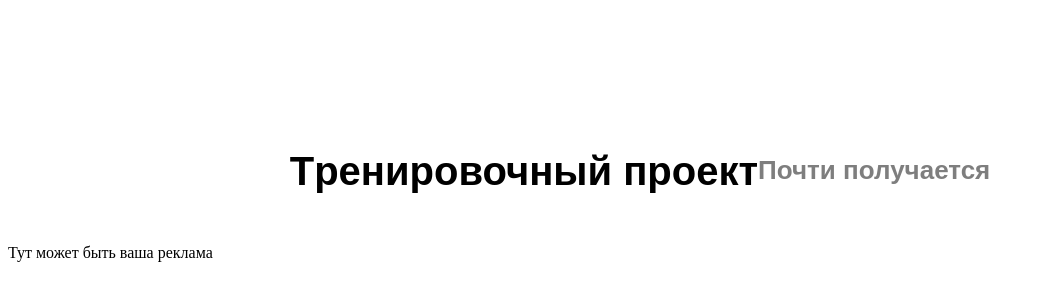
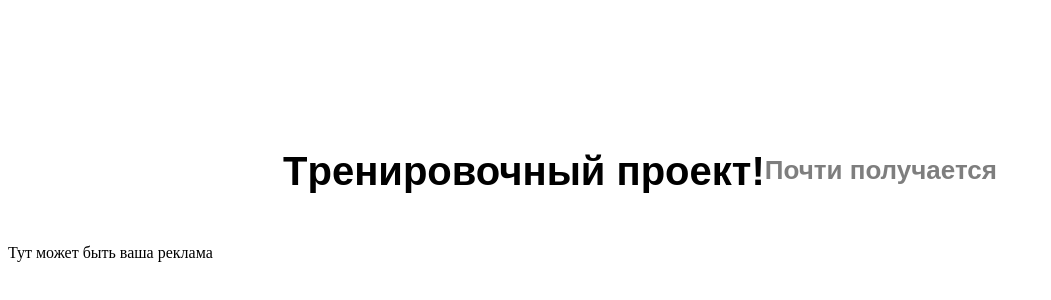
Before and after one commit to DenisNeddy/create-git-bash-on-VSCode, a plain HTML site: page index.html in a window 1280 px wide. Shown: the part 86-386 px from the top of the page, without its empty margins (0-1051 px from the left). Drawn offline with Linux system fonts and the light colour scheme.

Commit message:
Добавил восклицательный знак в хедере

```diff
--- a/index.html
+++ b/index.html
@@ -9,7 +9,7 @@
 </head>
 <body>
   <div class="header__wrapper">
-    <h1>Tренировочный проект</h1>
+    <h1>Tренировочный проект!</h1>
     <h2>Почти получается</h2>
   </div>
   <div class="text__wrapper">
```
